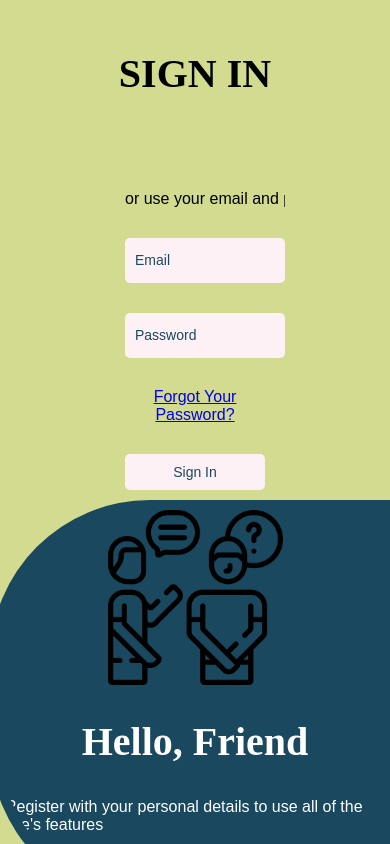
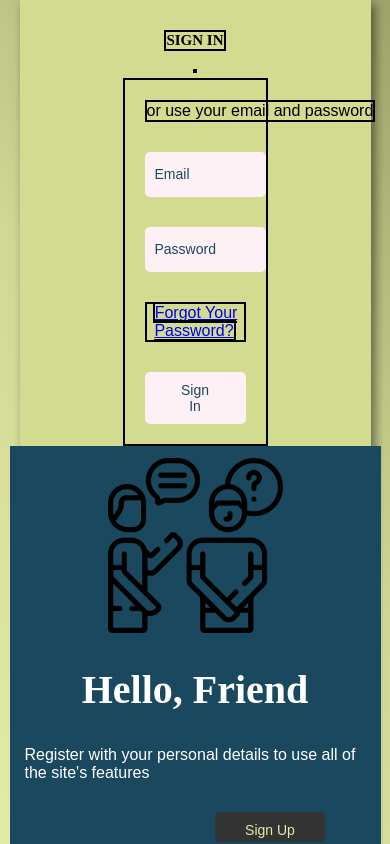
Before and after one commit to AfolJvsh/whisper, a React (Create React App) app: page /login in a window 390 px wide. Built offline with nearby package versions, Linux system fonts and the light colour scheme; no server answers.

Commit message:
newer push

```diff
--- a/src/components/Posts.jsx
+++ b/src/components/Posts.jsx
@@ -4,6 +4,7 @@ import { db } from '../firebase';
 import { FontAwesomeIcon } from '@fortawesome/react-fontawesome';
 import { faTrash } from '@fortawesome/free-solid-svg-icons';
 import Secret from "../Images/secret.png";
+import Like from './Like';
 const Posts = ({category}) => {
   const [posts, setPosts] = useState([]);
 
@@ -67,8 +68,9 @@ const Posts = ({category}) => {
                 </div>
               </div>
               <div className="lone">
-              <span style={{margin:"10px"}}>{post.reportedBy}<img src={Secret} alt='' style={{height:"20px", fontWeight:"bold"}}/> {post.description}</span>
-              </div>
+
+              <span style={{margin:"10px"}}>{post.reportedBy}<img src={Secret} alt='' style={{height:"20px", fontWeight:"bold"}}/> {post.description} <Like/></span>
+            </div>
             </div>
           ))
         ) : (
--- a/src/components/form.jsx
+++ b/src/components/form.jsx
@@ -1,10 +1,10 @@
-import React, { useState } from 'react';
+import React, { useContext, useState } from 'react';
 import { collection, doc, setDoc } from 'firebase/firestore';
 import { db, storage } from '../firebase';
 import { ref, uploadBytesResumable, getDownloadURL } from 'firebase/storage';
 import Scroll from "../components/Scroll";
 import Gossip from "../Images/gossip.png";
-
+import { AuthContext } from '../Context/Authcontext';
 // import { FontAwesomeIcon } from '@fortawesome/react-fontawesome';
 // import { faFile } from '@fortawesome/free-solid-svg-icons';
 
@@ -16,7 +16,9 @@ const Form = () => {
   const [img, setImg] = useState(null);
   const [submittedData, setSubmittedData] = useState(null);
   const [submitting, setSubmitting] =useState(false);
-  // const [disabled, setDisabled]
+    const {currentuser} = useContext(AuthContext);
+
+
   const handleSubmit = async (e) => {
     e.preventDefault();
 
@@ -41,7 +43,7 @@ const Form = () => {
             const downloadURL = await getDownloadURL(uploadTask.snapshot.ref);
             const postRef = doc(collection(db, 'post'));
             const postId = postRef.id;
-
+            const uniqueId = currentuser.id;
             // Form data to be stored in Firestore and shown in FormDetails
             const newFormData = {
               uid: postId,
@@ -49,7 +51,9 @@ const Form = () => {
               category,
               description,
               imgUrl: downloadURL,
+              uniqueId,
               createdAt: Date.now(),
+
             };
             await setDoc(postRef, newFormData);
 
--- a/src/pages/Homepage.jsx
+++ b/src/pages/Homepage.jsx
@@ -1,5 +1,4 @@
 import React from 'react';
-
 import Form  from '../components/form';
 import {motion} from "framer-motion"
 
--- a/src/style.scss
+++ b/src/style.scss
@@ -568,13 +568,18 @@ button {
     /* Mobile */
 
     body {
+      padding:0;
+      margin:0;
+      overscroll-behavior: none;
+      position: relative;
 
-      overscroll-behavior: none;
-        //   #logoutBtn {
-        //     padding: 5px 15px;
-        //     right: 5px;
-        //   }
-
+          #logoutBtn {
+           width: max-content;
+           padding:5px 5px;
+            right: 5px;
+            text-align: center;
+            position: absolute;
+          }
 
           h2 {
             font-size: 24px;
@@ -582,14 +587,18 @@ button {
 
        fieldset {
         overscroll-behavior: none;
-             margin:0;
+       margin-top:0;
+        margin:auto;
           height:100dvh;
-          width: 100dvw;
+          width: 90dvw;
             flex-direction: column;
             border-radius: 0;
+            overflow:visible;
 
             .left-r{
                 border-radius: 0;
+                width:100%;
+                overflow: hidden;
                 .lefta{
                    border-radius:0;
                 display:flex;
@@ -600,33 +609,37 @@ button {
                     font-size:25px;
                     position: absolute;
                     top:40px;
-                    left:250px;
+                    left:230px;
                 }
               span{
                 font-size: 15px;
                 position: absolute;
                 width:50%;
-                left:220px;
+                left:200px;
                 text-align: center;
               }
               .button{
             position:absolute;
-            left:280px;
+            left:260px;
             bottom:50px;
               }
                 }
             }
+
             .right-r{
                 display: flex;
                 justify-content:space-between;
                 width: 100%;
 
+                .righta{
 
+                   form{
 
-                .righta{
-                    width: 100%;
-                   flex:none;
-                   form{
+                       align-self: start;
+                       gap:15px;
+                       overflow:visible;
+                       width:100%;
+
                        h2{
                          margin-top:0px;
                          width: max-content;
@@ -635,11 +648,6 @@ button {
                        span{
                           width: max-content;
                        }
-
-                        align-self: start;
-                        gap:15px;
-                        overflow:visible;
-                        width:100%;
 
                             input{
                             width:350px;
@@ -662,20 +670,29 @@ button {
 
                 .left{
 
-
+            width:90dvw;
+            margin:0;
+            padding:0;
+            overflow:visible;
                     .left-a{
-
+                        width:90dvw;
+                        padding:0;
+                        margin:0;
+                        height:auto;
+                        overflow: visible;
+                        *{
+                            border: 2px solid black;
+                        }
+                        gap:5px;
                             h2{
-                          margin-top:100px;
+                            margin-top:20px;
+                            width: max-content;
+                            font-size: 15px;
                           }
-
-
                         form{
-                            h2{
-                            margin-top:0px;
-                            width: max-content;
-                            font-size: large;
-                          }
+                            overflow: visible;
+                            width: 90dvw;
+                            margin:0;
                           span{
                              width: max-content;
                           }
@@ -699,7 +716,7 @@ button {
 
                     .right-a{
 
-
+                        border-radius: 0;
 
                         button{
                             width:max-content;
@@ -712,11 +729,11 @@ button {
                     }}}
 
 
-          form {
-            padding: 10px;
-            box-shadow: none;
-            background-color: transparent;
-          }
+        //   form {
+        //     padding: 10px;
+        //     box-shadow: none;
+        //     background-color: transparent;
+        //   }
 
           .scroll {
             flex-direction: column;
```
Lines whose indentation alone changed are shown as unchanged.
